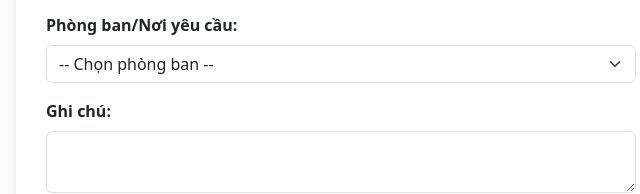
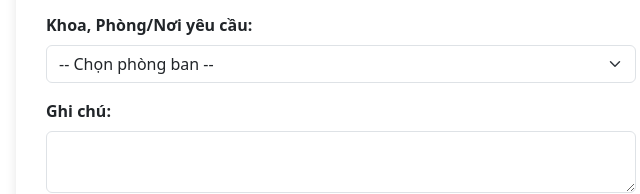
Before and after one commit to levantai/formyeucau, a plain HTML site: page index.html in a window 1280 px wide. Shown: the part 497-691 px from the top of the page, 299-939 px from the left. Drawn offline with nearby package versions, Linux system fonts and the light colour scheme.

Commit message:
commit 17

```diff
--- a/index.html
+++ b/index.html
@@ -95,7 +95,7 @@
 
           <div class="mb-3">
             <label for="NoiYeuCau" class="form-label fw-bold"
-              >Phòng ban/Nơi yêu cầu:</label
+              >Khoa, Phòng/Nơi yêu cầu:</label
             >
             <select
               class="form-select"
```
